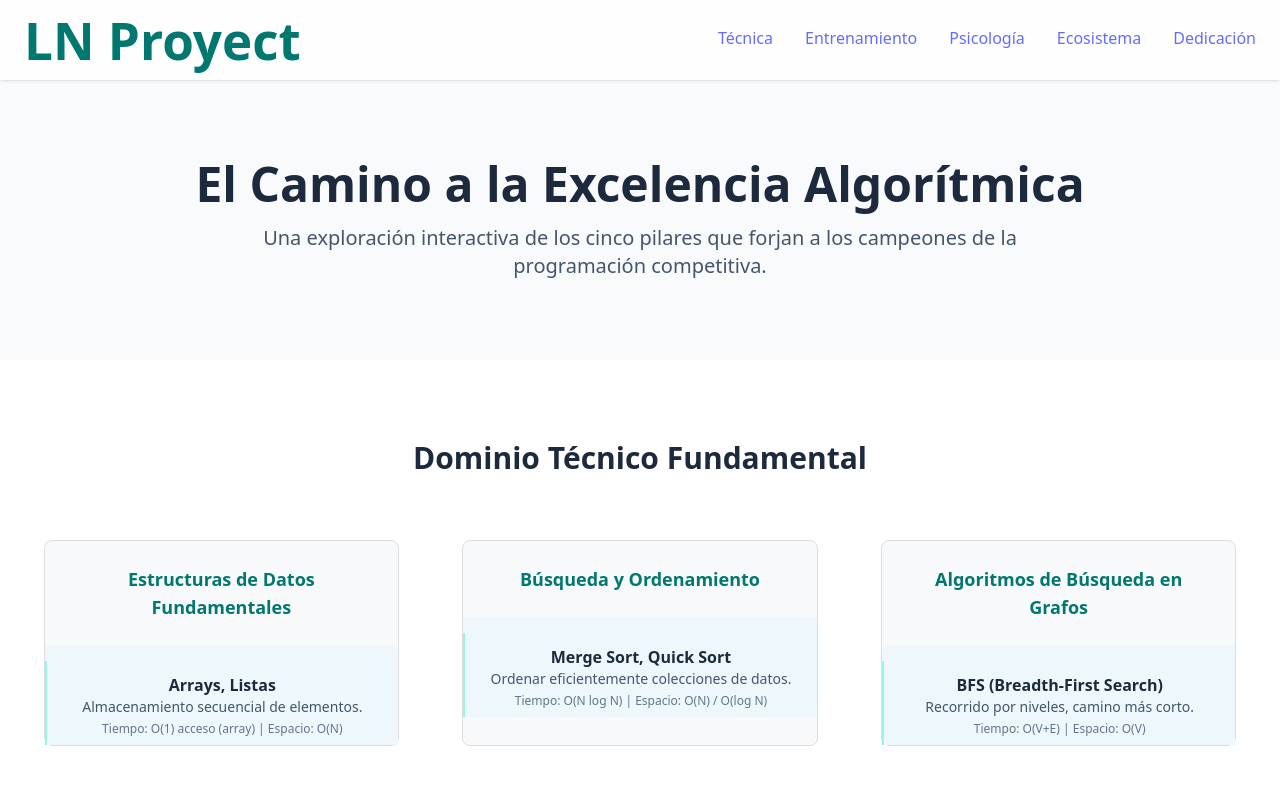
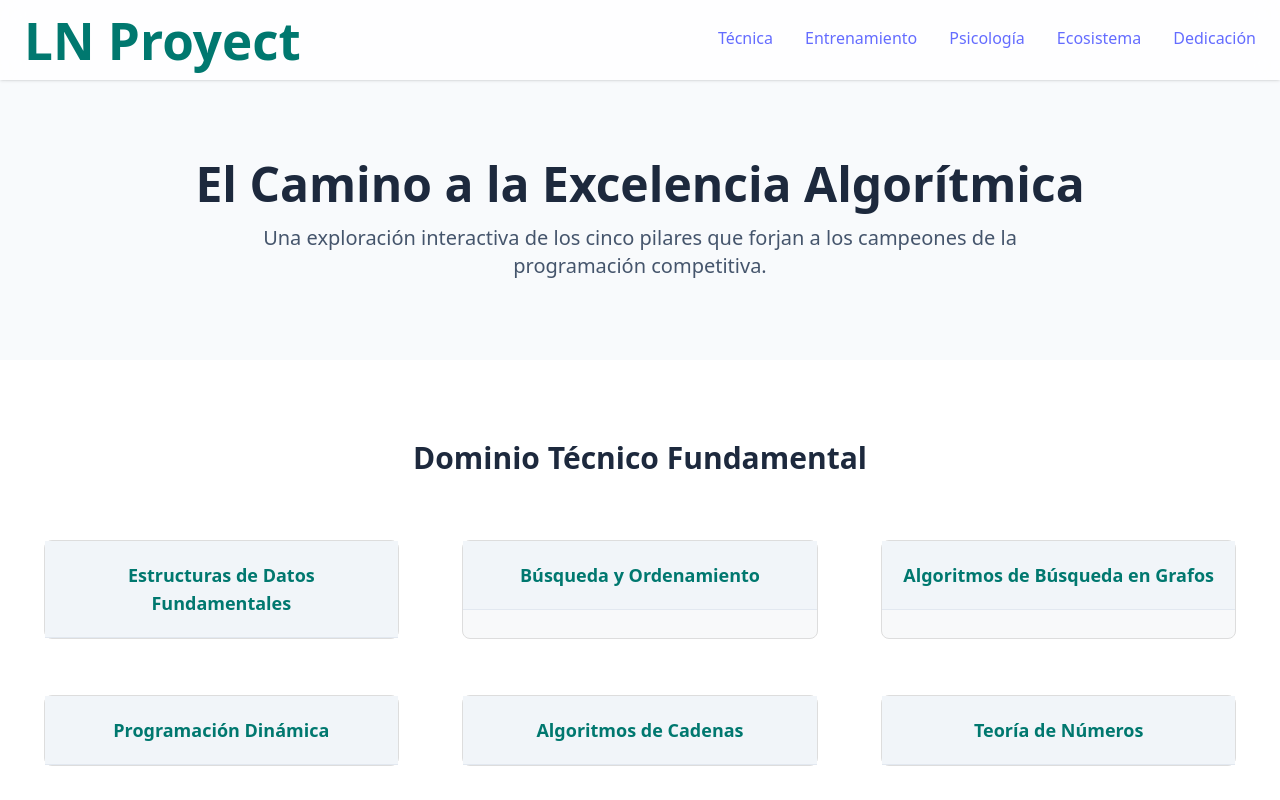
Before and after one commit to GuillermoMajano/Algomas, a Vue app in the folder Algomas/: page / in a window 1280 px wide. Shown: the top 800 px of the page. Built offline with nearby package versions, Linux system fonts and the light colour scheme.

Commit message:
modified:   Algomas/src/components/Pilar1Tecnico.vue

```diff
--- a/Algomas/src/components/Pilar1Tecnico.vue
+++ b/Algomas/src/components/Pilar1Tecnico.vue
@@ -9,7 +9,7 @@
           </div>
           <div class="expandable-content algo-card-details bg-slate-50">
             <ul class="pt-4 pb-6 ">
-              <li v-for="item in group.items" :key="item.name" class="border-l-2 border-teal-200 pl-3">
+              <li v-for="item in group.items" :key="item.name" class="border-l-2 border-teal-200">
                 <p class="font-semibold text-slate-800">{{ item.name }}</p>
                 <p class="text-sm text-slate-600">{{ item.desc }}</p>
                 <p class="text-xs text-slate-500 mt-1">Tiempo: {{ item.complexity }} | Espacio: {{ item.space }}</p>
@@ -43,7 +43,7 @@ document.addEventListener('DOMContentLoaded', () => {
                     // Remueve la clase 'activo' para cerrarlo
                     otherItem.classList.remove('activo');
                     // Restablece el padding del contenido para una transición suave al cerrar
-                    otherItem.querySelector('.expandable-content').style.padding = '0px';
+                    otherItem.querySelector('.expandable-content').style.height = '0px';
                 }
             });
 
@@ -55,10 +55,10 @@ document.addEventListener('DOMContentLoaded', () => {
             const contenido = item.querySelector('.expandable-content');
             if (item.classList.contains('activo')) {
                 // Si el ítem está ahora activo (abierto), aplica el padding
-                contenido.style.padding = '15px 0px'; // Coincide con el padding en CSS
+                contenido.style.maxheight = '0'; // Coincide con el padding en CSS
             } else {
                 // Si el ítem está ahora inactivo (cerrado), quita el padding
-                contenido.style.padding = '0px';
+                contenido.style.maxheight = '0';
             }
         });
     });
@@ -125,14 +125,20 @@ const algorithmsData = [
 
 }
 
-
+.expandable-titulo {
+  padding: 20px;
+  cursor: pointer;
+  background-color: #f1f5f9; /* Color de fondo suave */
+  border-bottom: 1px solid #e2e8f0; /* Línea divisoria suave */
+}
 .expandable:hover {
-  background-color: #edf0f3;
+  background-color: #5397db;
 }
 
 /* Contenido que se despliega */
 .expandable-content {
-  max-height: 100px; /* Comienza colapsado */
+ /* Comienza colapsado */
+ max-height: 0;
   overflow: hidden;
   transition: max-height 0.4s ease-out, padding 0.4s ease-out;
   background-color: #eef7fc;
@@ -146,9 +152,8 @@ const algorithmsData = [
 
 /* Estado expandido */
 .expandable.activo .expandable-content {
+  max-height: 300px;
 
-   max-height: 300px;
-  padding: 15px 0px;
 }
 
 /* Opcional: cambiar texto o estilo cuando está expandido */
```
